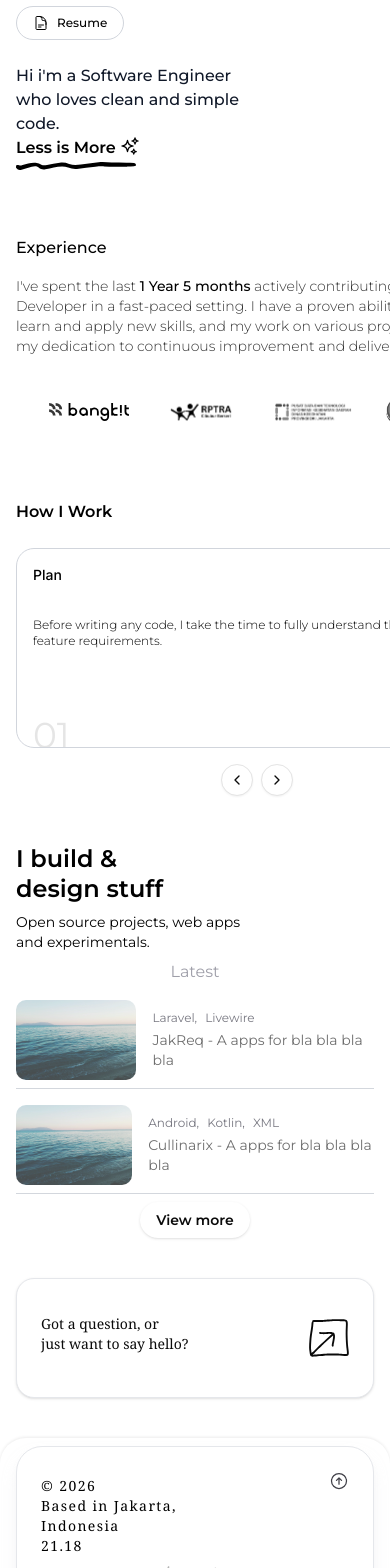
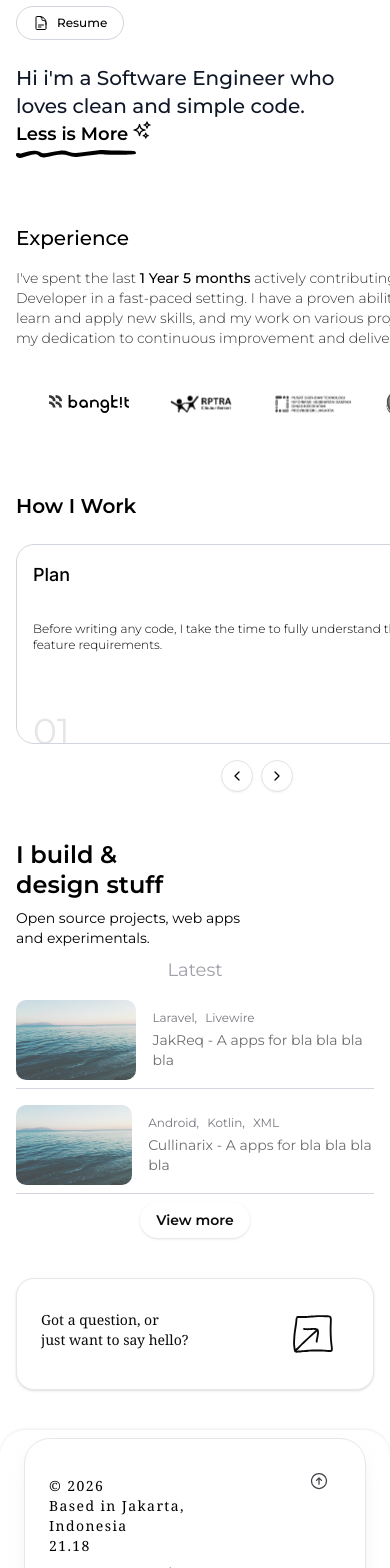
Before and after one commit to keeptrain/portfolio-vercel, a Next.js app: page /en in a window 390 px wide. Shown: the part 300-1868 px from the top of the page. Built offline with nearby package versions, Linux system fonts and the light colour scheme.

Commit message:
style: improve UI spacing and responsive layout
- Add overflow-x hidden to body
- Adjust Footer spacing and padding for mobile/tablet
- Improve ProjectAdapter with text wrapping
- Update typography sizes across Hero, About, HowIWork
- Tweak FilterLatestButton text size

```diff
--- a/src/app/globals.css
+++ b/src/app/globals.css
@@ -30,6 +30,9 @@
   html {
     @apply antialiased font-sans;
     scroll-behavior: smooth;
+  }
+  body {
+    overflow-x: hidden;
   }
   * {
     @apply border-border outline-ring/50;
--- a/src/components/Footer.tsx
+++ b/src/components/Footer.tsx
@@ -18,14 +18,14 @@ const Footer = () => {
   return (
     <footer id="footer" className="dark:bg-black">
       {/*Contact Section*/}
-      <div className="relative mx-4 h-50 md:mx-0 md:h-30">
-        <div className="absolute top-1/2 left-1/2 flex h-30 w-full -translate-x-1/2 -translate-y-1/2 justify-between gap-12 space-y-2 rounded-2xl border border-gray-200 bg-white px-6 shadow-sm shadow-blue-old/30 md:w-1/2 md:translate-y-[-25%] md:p-12 md:shadow-md dark:border-none dark:bg-black dark:shadow-blue-old">
-          <h2 className="flex items-center justify-center text-start font-serif text-sm text-blue-grey md:justify-start md:text-xl dark:text-blue-300/80 dark:shadow-blue-old">
+      <div className="relative mx-4 h-48 md:mx-0 md:h-32">
+        <div className="absolute top-1/2 left-1/2 flex h-28 w-full -translate-x-1/2 -translate-y-1/2 justify-between gap-4 space-y-2 rounded-2xl border border-gray-200 bg-white px-6 shadow-sm shadow-blue-old/30 md:w-1/2 md:gap-12 md:translate-y-[-25%] md:p-12 md:shadow-md dark:border-none dark:bg-black dark:shadow-blue-old">
+          <h2 className="flex items-center justify-center break-words text-start font-serif text-sm text-blue-grey md:justify-start md:text-xl dark:text-blue-300/80 dark:shadow-blue-old">
             Got a question, or <br /> just want to say hello?
           </h2>
           <Link
             href={"/contact"}
-            className="font-medium-ex flex items-center justify-center text-center text-sm tracking-tight text-blue-old md:justify-start md:text-xl dark:text-blue-300/80"
+            className="font-medium-ex flex items-center justify-center rounded-lg px-4 py-3 text-center text-sm tracking-tight text-blue-old md:justify-start md:px-0 md:py-0 md:text-xl dark:text-blue-300/80"
           >
             <span className="hidden underline hover:decoration-wavy md:flex">
               Send me a message!
@@ -37,7 +37,7 @@ const Footer = () => {
 
       {/* Footer Section */}
       <div className="rounded-4xl bg-white p-2 shadow-[0_-1px_3px_rgba(0,0,0,0.08)] md:p-12 dark:bg-black dark:shadow-[0_-1px_3px_rgba(255,255,255,0.08)]">
-        <div className="mx-2 flex flex-col rounded-4xl border border-gray-200 shadow-lg shadow-zinc-200/50 md:mx-14 md:flex-row md:justify-between dark:border-none dark:shadow-zinc-700">
+        <div className="mx-4 flex flex-col rounded-4xl border border-gray-200 shadow-lg shadow-zinc-200/50 md:mx-14 md:flex-row md:justify-between dark:border-none dark:shadow-zinc-700">
           <div className="flex flex-1 flex-col px-6 py-6 md:px-8">
             <div className="flex items-baseline justify-between">
               <div className="font-serif text-sm tracking-widest text-black md:text-lg dark:text-white">
@@ -52,7 +52,7 @@ const Footer = () => {
               <div className="flex gap-8">
                 <a
                   href={"#hero"}
-                  className="flex items-end gap-2 font-serif text-sm text-zinc-700 hover:text-black md:text-lg dark:text-white dark:hover:text-white"
+                  className="flex items-center gap-2 rounded-lg px-3 py-2 font-serif text-sm text-zinc-700 hover:text-black md:px-0 md:py-0 md:text-lg dark:text-white dark:hover:text-white"
                 >
                   <span className="hidden md:flex">Back to Top</span>
                   <ArrowUp color={""} />
@@ -64,7 +64,7 @@ const Footer = () => {
               <div className="grow border-b border-black/10 dark:border-white/30" />
 
               {/* Center signature */}
-              <div className="relative mx-4 h-1/2 w-15 md:h-full md:w-24">
+              <div className="relative mx-4 h-1/2 w-14 md:h-full md:w-24">
                 <Image
                   alt={"logo"}
                   src={"/signature.svg"}
--- a/src/components/shared/ProjectAdapter.tsx
+++ b/src/components/shared/ProjectAdapter.tsx
@@ -22,13 +22,13 @@ export default function ProjectAdapter({
           className="rounded-lg opacity-80 hover:opacity-100"
         />
       </div>
-      <div className="flex flex-col justify-center space-y-1 pl-4 md:space-y-2 md:pl-12 lg:pl-16">
-        <div className="flex items-center gap-2 text-xs text-zinc-500 md:text-sm dark:text-white/80">
+      <div className="flex min-w-0 flex-col justify-center space-y-1 pl-4 md:space-y-2 md:pl-12 lg:pl-16">
+        <div className="flex flex-wrap items-center gap-2 text-xs text-zinc-500 md:text-sm dark:text-white/80">
           {stack.map((tech, index) => (
             <p key={index}>{tech}</p>
           ))}
         </div>
-        <h2 className="flex max-w-prose items-center text-sm md:text-3xl dark:text-white">
+        <h2 className="break-words text-sm md:text-3xl dark:text-white">
           {title}
         </h2>
       </div>
--- a/src/features/landing/components/About.tsx
+++ b/src/features/landing/components/About.tsx
@@ -9,7 +9,7 @@ const About = () => {
         <div className="col-span-1 mt-6 flex items-center md:mt-8">
           <SectionContainer>
             <div className="flex flex-col justify-center space-y-4 md:items-center md:space-y-8">
-              <h1 className="text-md font-medium text-black md:text-3xl dark:text-white">
+              <h1 className="text-xl font-medium text-black md:text-3xl dark:text-white">
                 Experience
               </h1>
               <div className="max-w-prose">
@@ -30,7 +30,7 @@ const About = () => {
         </div>
         <div className="col-span-1 items-center justify-center">
           <SectionContainer>
-            <h1 className="text-md font-medium-ex text-black md:text-3xl dark:text-white">
+            <h1 className="text-xl font-medium-ex text-black md:text-3xl dark:text-white">
               How I Work
             </h1>
             <HowIWork />
@@ -52,7 +52,7 @@ function TechStack() {
   return (
     <div className="flex flex-wrap items-center justify-center gap-8 md:flex-nowrap md:gap-24">
       {COMPANY_LOGOS.map((logo) => (
-        <div key={logo.alt} className="relative size-20 md:size-30">
+        <div key={logo.alt} className="relative size-20 md:size-28">
           <Image
             alt={logo.alt}
             src={logo.src}
--- a/src/features/landing/components/Hero.tsx
+++ b/src/features/landing/components/Hero.tsx
@@ -26,19 +26,19 @@ export default function Hero() {
                 <OpenToWorkBadge />
                 <Link
                   href={"/contact"}
-                  className="md:text-md inline-flex items-center gap-2 rounded-3xl border border-gray-300 bg-white px-4 py-2 text-xs font-medium text-black dark:border-zinc-800 dark:bg-zinc-900 dark:text-white/80"
+                  className="inline-flex items-center gap-2 rounded-3xl border border-gray-300 bg-white px-4 py-2 text-xs font-medium text-black dark:border-zinc-800 dark:bg-zinc-900 dark:text-white/80"
                 >
                   <PaperAirplane color={""} /> Reach out
                 </Link>
                 <Link
                   href={"/contact"}
-                  className="md:text-md inline-flex items-center gap-2 rounded-3xl border border-gray-300 bg-white px-4 py-2 text-xs font-medium text-black dark:border-zinc-800 dark:bg-zinc-900 dark:text-white/80"
+                  className="inline-flex items-center gap-2 rounded-3xl border border-gray-300 bg-white px-4 py-2 text-xs font-medium text-black dark:border-zinc-800 dark:bg-zinc-900 dark:text-white/80"
                 >
                   <DocumentText color={""} /> Resume
                 </Link>
               </div>
 
-              <p className="text-md w-60 font-medium text-gray-900 sm:text-3xl md:w-full md:text-5xl dark:text-white/90">
+              <p className="w-full break-words text-xl font-medium text-gray-900 sm:text-3xl md:text-5xl dark:text-white/90">
                 Hi i&#39;m a Software Engineer who loves clean and simple code.
               </p>
             </div>
@@ -57,7 +57,7 @@ export default function Hero() {
           {/* Second row */}
           <div className="flex flex-col justify-center pb-10 text-black md:items-center md:pb-6 dark:text-white">
             <div className="flex flex-row gap-1 md:gap-2">
-              <h1 className="font-medium-ex text-md md:text-2xl">
+              <h1 className="font-medium-ex text-lg md:text-2xl">
                 Less is More
               </h1>
               <MultiStarts color={""} />
--- a/src/features/landing/components/HowIWork.tsx
+++ b/src/features/landing/components/HowIWork.tsx
@@ -55,7 +55,7 @@ export default function HowIWork() {
           >
             <Card className="relative h-full min-h-[200px] rounded-2xl border border-gray-300 p-4 shadow-none ring-0 dark:border-white/30 md:min-h-[240px] md:p-6">
               <CardHeader className="p-0">
-                <CardTitle className="text-md mb-2 font-medium text-black md:text-2xl dark:text-white">
+                <CardTitle className="text-lg mb-2 font-medium text-black md:text-2xl dark:text-white">
                   {item.title}
                 </CardTitle>
               </CardHeader>
--- a/src/features/landing/components/button/FilterLatestButton.tsx
+++ b/src/features/landing/components/button/FilterLatestButton.tsx
@@ -7,7 +7,7 @@ export default function FilterLatestButton() {
   return (
     <button onClick={() => setIsLatest(!isLatest)}>
       <p
-        className={`text-md md:text-2xl ${isLatest ? "text-black underline dark:text-white" : "text-zinc-400"} cursor-pointer`}
+        className={`text-lg md:text-2xl ${isLatest ? "text-black underline dark:text-white" : "text-zinc-400"} cursor-pointer`}
       >
         Latest
       </p>
```
